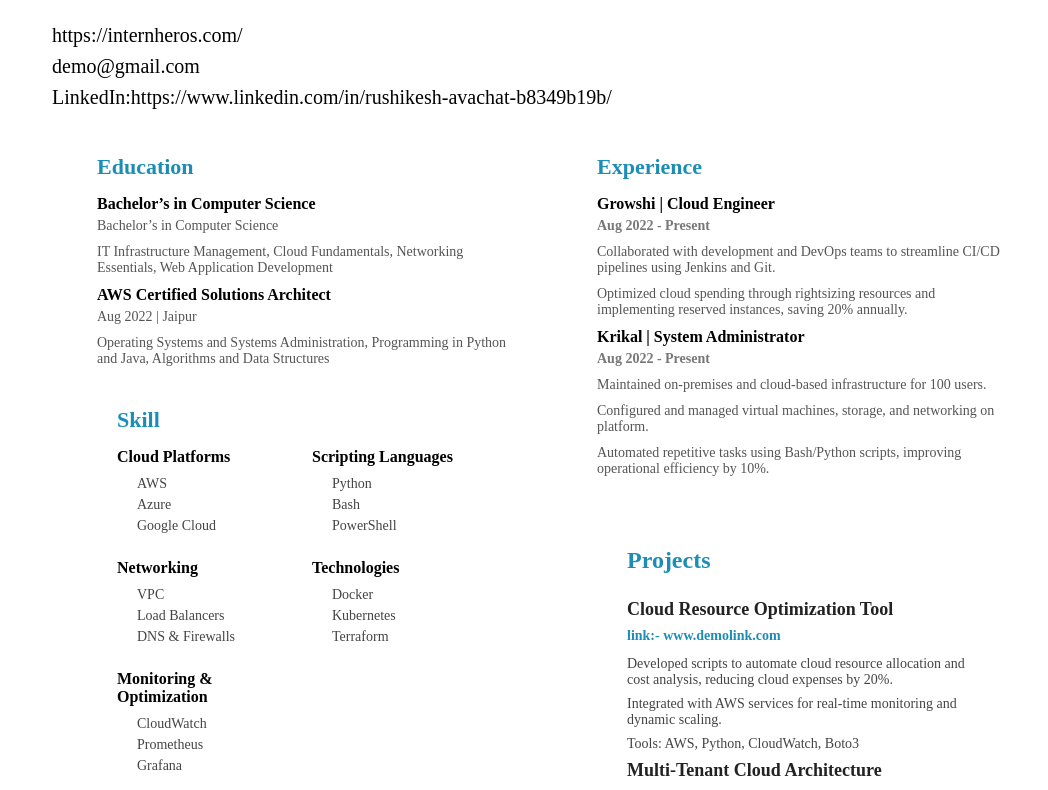
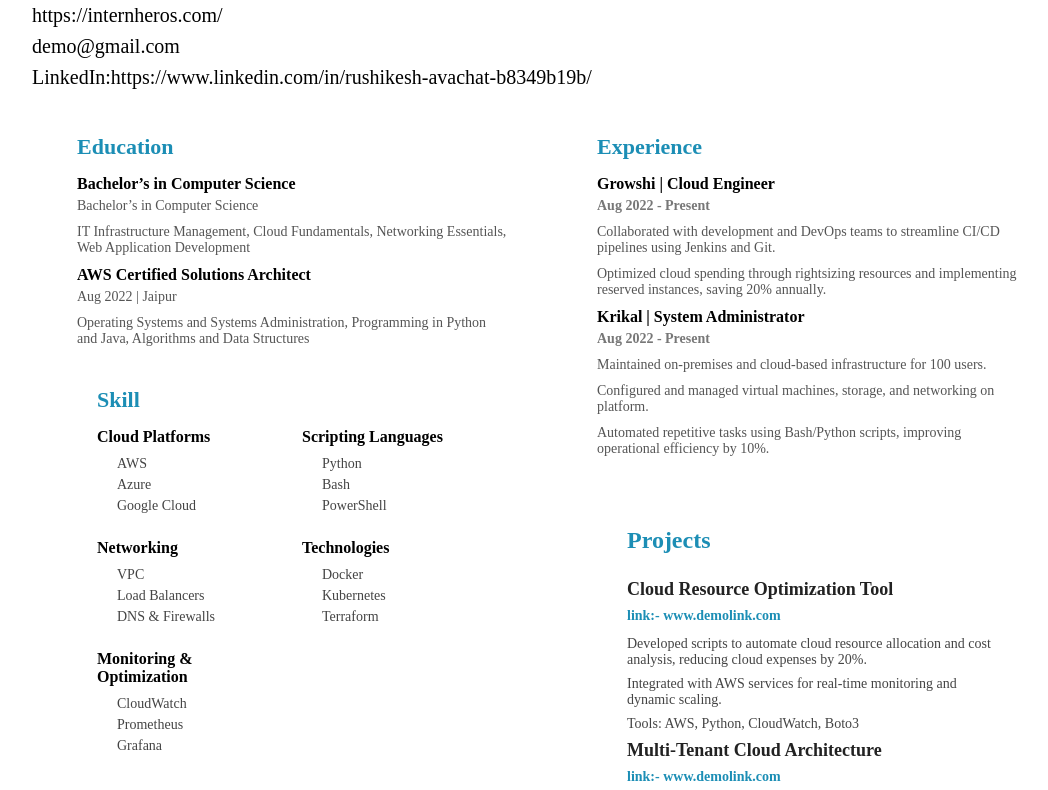
Before and after one commit to Rushikesh1Avachat/madhusudhan_resume_template, a plain HTML site: page index.html in a window 1280 px wide. Shown: the part 226-1016 px from the top of the page, without its empty margins (88-1136 px from the left). Drawn offline with Linux system fonts and the light colour scheme.

Commit message:
first commit

```diff
--- a/style.css
+++ b/style.css
@@ -14,7 +14,7 @@ min-height: 100vh;
     .container {
         max-width: 2800px;
         margin: auto;
-        padding: 140px;
+        padding: 120px;
       }
 
       .profile-detail-container {
```
